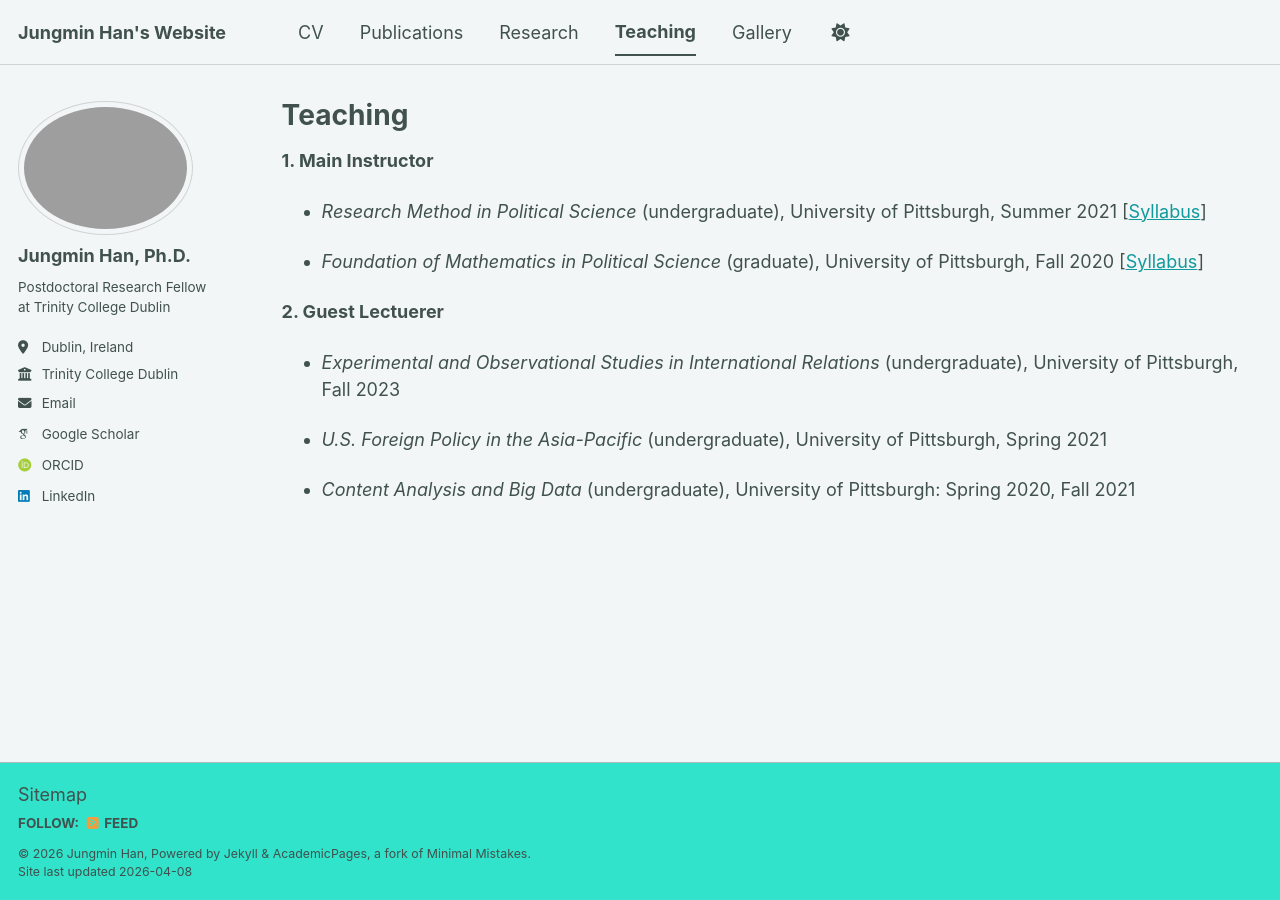
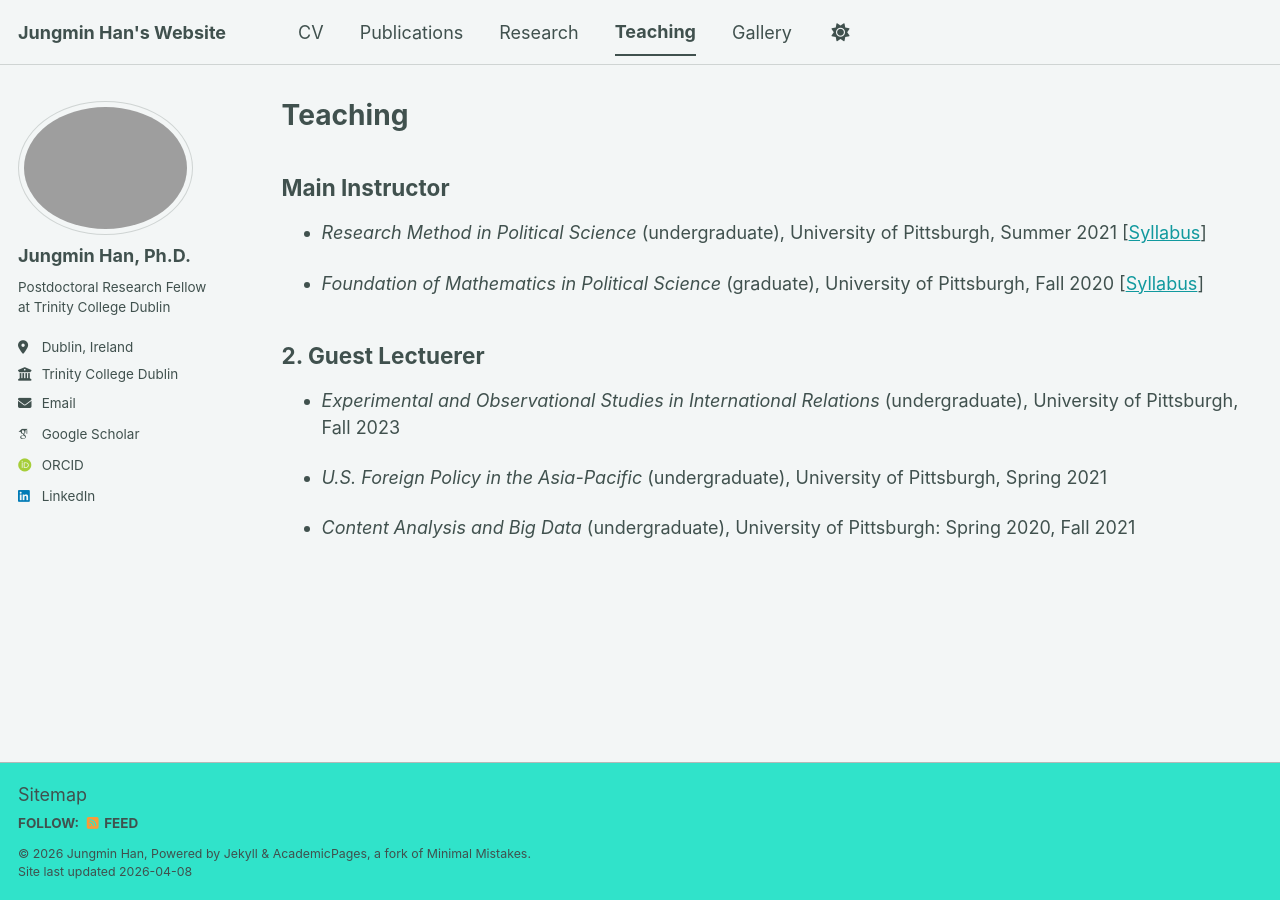
Before and after one commit to jungmin-lawrence-han/jungmin-lawrence-han.github.io, a Jekyll site: the page built from _pages/teaching.md, in a window 1280 px wide. Built offline with Jekyll 4.4.1, drawn with Linux system fonts in a browser that asks for light colours; some web fonts are replaced; a script bundle is joined from its source files by our own code; library files that are not in the unit come from our copies.

Commit message:
Update teaching.md

```diff
--- a/_pages/teaching.md
+++ b/_pages/teaching.md
@@ -5,13 +5,13 @@ permalink: /teaching/
 author_profile: true
 ---
 
-**1. Main Instructor**
+## Main Instructor
 
   * _Research Method in Political Science_ (undergraduate), University of Pittsburgh, Summer 2021 [[Syllabus](/files/Syllabus_PS0700_Summer2021.pdf)]
 
   * _Foundation of Mathematics in Political Science_ (graduate), University of Pittsburgh, Fall 2020 [[Syllabus](/files/Syllabus_PS1902_Fall2020.pdf)]
 
-**2. Guest Lectuerer**
+## 2. Guest Lectuerer
 
   * _Experimental and Observational Studies in International Relations_ (undergraduate), University of Pittsburgh, Fall 2023
 
```
